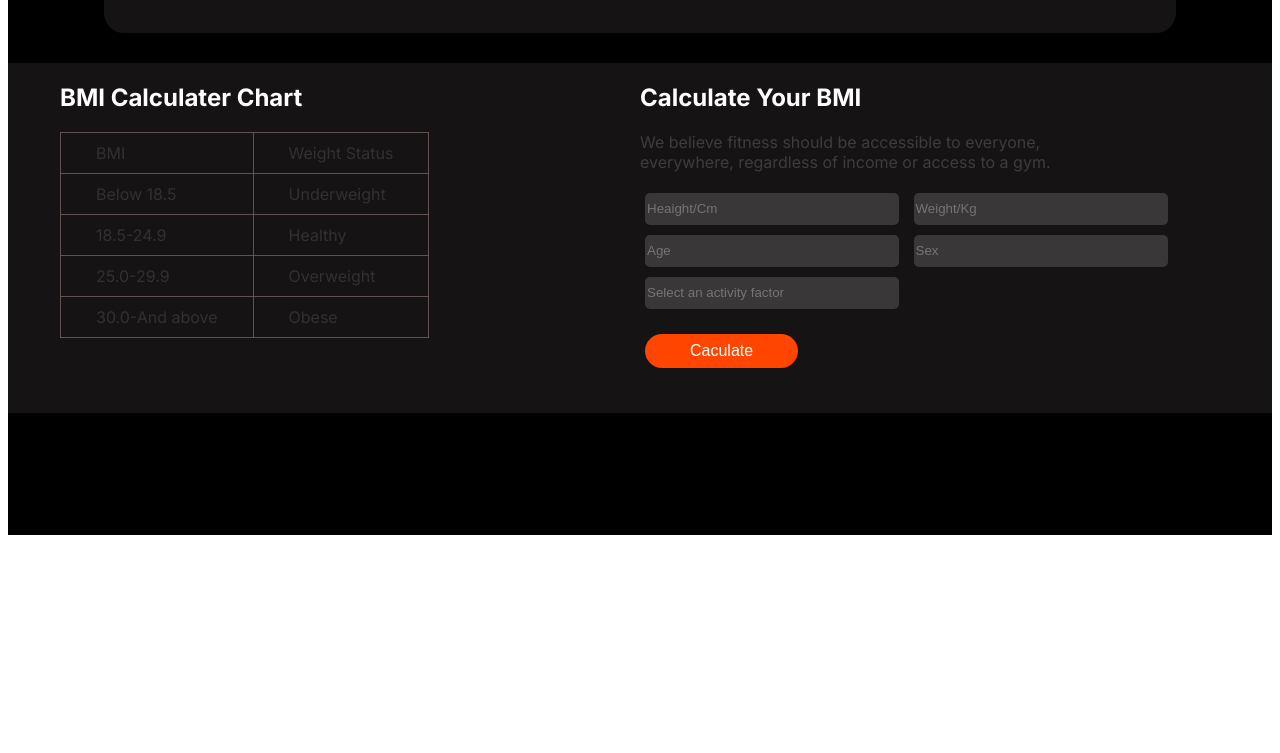
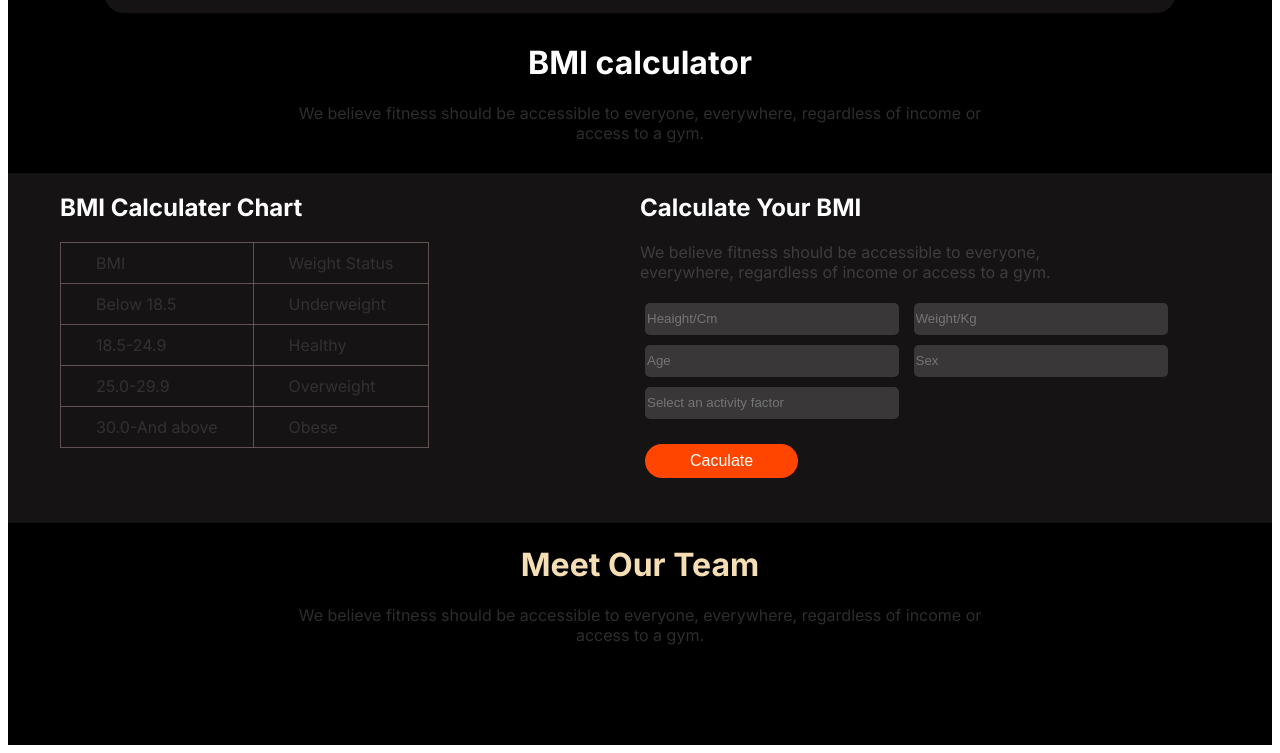
Before and after one commit to harunctg84/Adonis-gym.com, a plain HTML site: page index.html in a window 1280 px wide. Shown: the part 1478-2231 px from the top of the page. Before the commit the page ends 2029 px from the top, so only its background shows below. Drawn offline with Linux system fonts and the light colour scheme.

Commit message:
meet our team and bmi caculator section done

```diff
--- a/index.html
+++ b/index.html
@@ -131,6 +131,10 @@
 
       </div>
       <!-- BMI calculatr section   -->
+       <div class="bmi-calculator">
+        <h1>BMI calculator</h1>
+        <p>We believe fitness should be accessible to everyone, everywhere, regardless of income or <br> access to a gym.</p>
+       </div>
 
       <div class="bmi-section">
         <div class="bmi-section-wraper">
@@ -181,7 +185,7 @@
       <div class="team-section">
         <div class="team-head">
           <h1>Meet Our Team</h1>
-          <p>We believe fitness should be accessible to everyone, <br>everywhere, regardless of income or access to a gym.</p>
+          <p>We believe fitness should be accessible to everyone, everywhere, regardless of income or <br> access to a gym.</p>
         </div>
       </div>
     </main>
--- a/styles/responsive.css
+++ b/styles/responsive.css
@@ -13,13 +13,6 @@
     flex-direction: column;
     margin-left: 40px;
   }
-  .card-500 {
-    left: 200px;
-    bottom:0px;
-  }
- .card-350{
-
-  }
   .workout-img{
    grid-template-columns: repeat(1, 1fr);
    padding-left: 150px;
@@ -32,7 +25,6 @@
   }
   .run-text{
     display: block;
-
     align-items: center;
   }
   .join-now-btn{
--- a/styles/style.css
+++ b/styles/style.css
@@ -53,6 +53,9 @@ body {
   margin: 0 auto;
   display: flex;
   justify-content: space-between;
+}
+.text-area p{
+  color:rgba(255, 255, 255, 0.178);
 }
 .title-text {
   font-size: 2.3rem;
@@ -147,8 +150,8 @@ img{
 .movement {
   display: flex;
   text-align: center;
-  width: 210px;
-  height: 280px;
+  width: 200px;
+  height: 260px;
   color: rgb(109, 107, 107);
   padding: 10px;
 }
@@ -186,6 +189,17 @@ img{
   border-radius: 20px;
 }
 /* BMI secton style here */
+.bmi-calculator{
+  color: white;
+  width: 1200px;
+  text-align: center;
+  margin: 0 auto;
+
+}
+.bmi-calculator p{
+  color:rgba(255, 255, 255, 0.178);
+
+}
 .bmi-section {
   background-color: rgba(35, 32, 32, 0.621);
 
@@ -244,3 +258,15 @@ input[type="text"]{
   color: white;
   margin: 20px 5px;
 }
+.team-section{
+  margin: 0 auto;
+  height: 200px;
+  width: 1200px;
+}
+.team-head{
+  color: wheat;
+  text-align: center;
+}
+.team-head p{
+  color: rgba(255, 255, 255, 0.178);
+}
```
